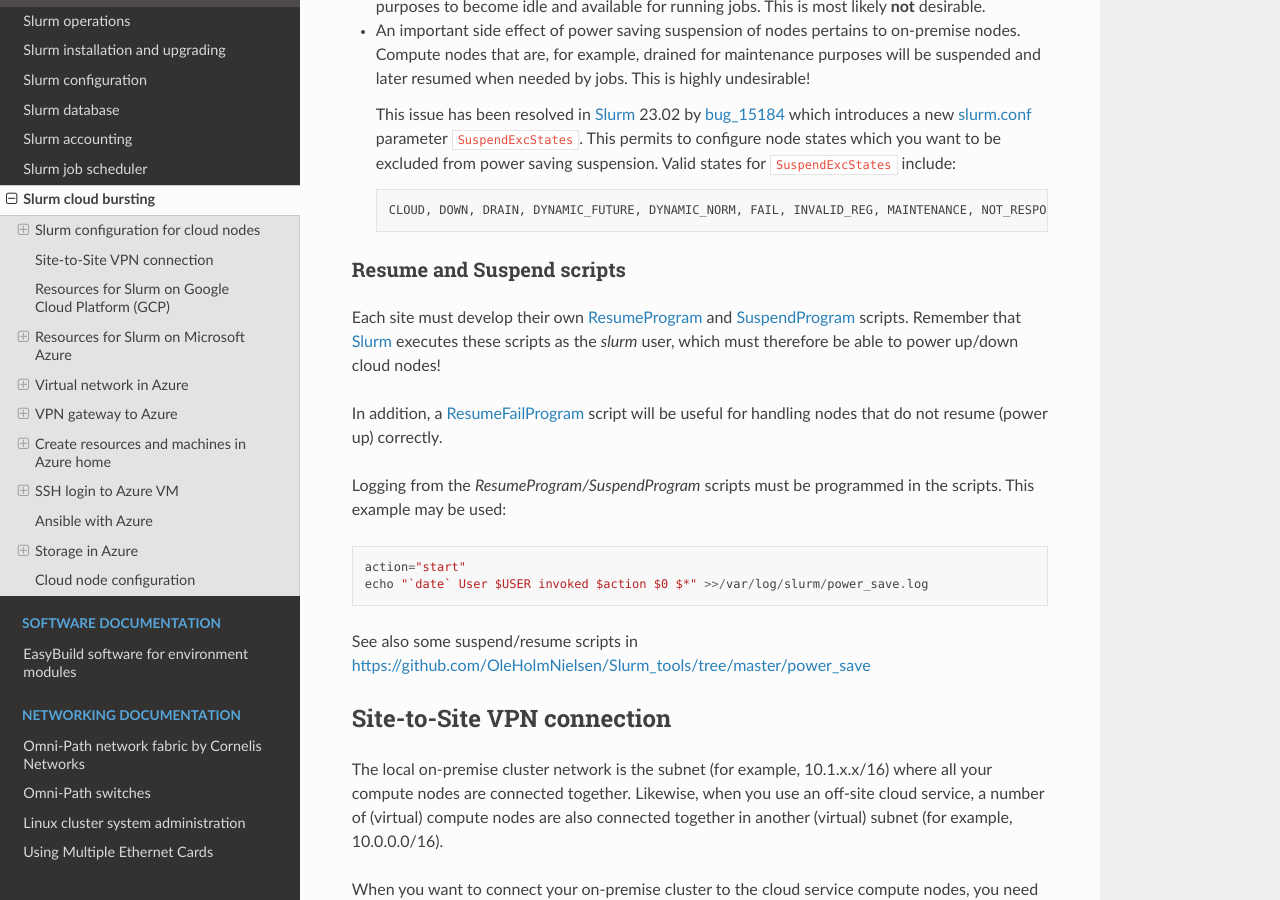
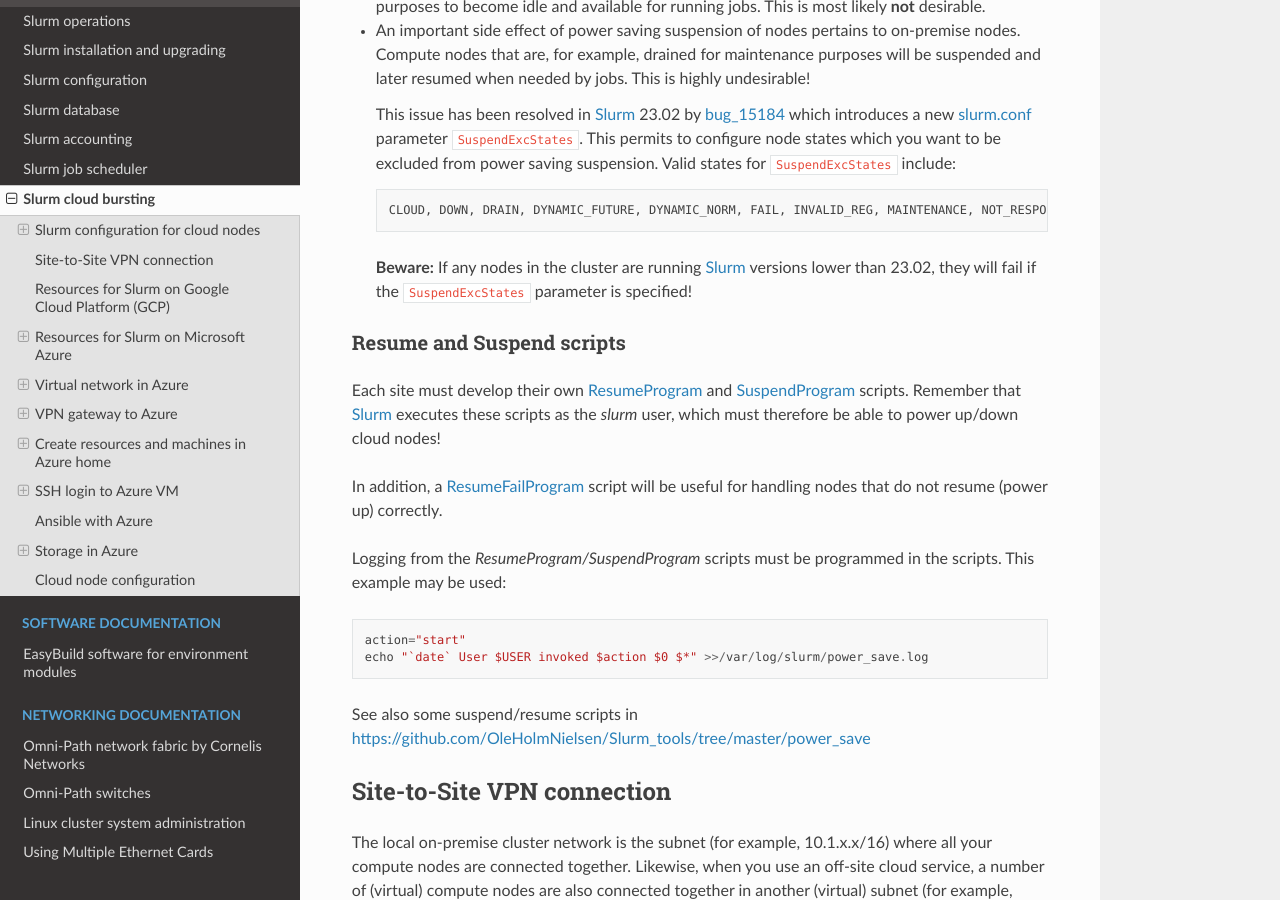
Before and after one commit to OleHolmNielsen/Niflheim_system, a Sphinx documentation site: the page built from docs/Slurm_cloud_bursting.rst, in a window 1280 px wide and 900 px high, scrolled down 2604 px. Built offline with Sphinx 7.4.7 and the Read the Docs theme 2.0.0, drawn with Linux system fonts in a browser that asks for light colours.

Commit message:
Note about SuspendExcStates

```diff
--- a/docs/Slurm_cloud_bursting.rst
+++ b/docs/Slurm_cloud_bursting.rst
@@ -106,6 +106,8 @@
   Valid states for ``SuspendExcStates`` include::
 
     CLOUD, DOWN, DRAIN, DYNAMIC_FUTURE, DYNAMIC_NORM, FAIL, INVALID_REG, MAINTENANCE, NOT_RESPONDING, PERFCTRS, PLANNED, RESERVED
+
+  **Beware:** If any nodes in the cluster are running Slurm_ versions lower than 23.02, they will fail if the ``SuspendExcStates`` parameter is specified!
 
 
 .. _bug_14270: https://bugs.schedmd.com/show_bug.cgi?id=14270
```
